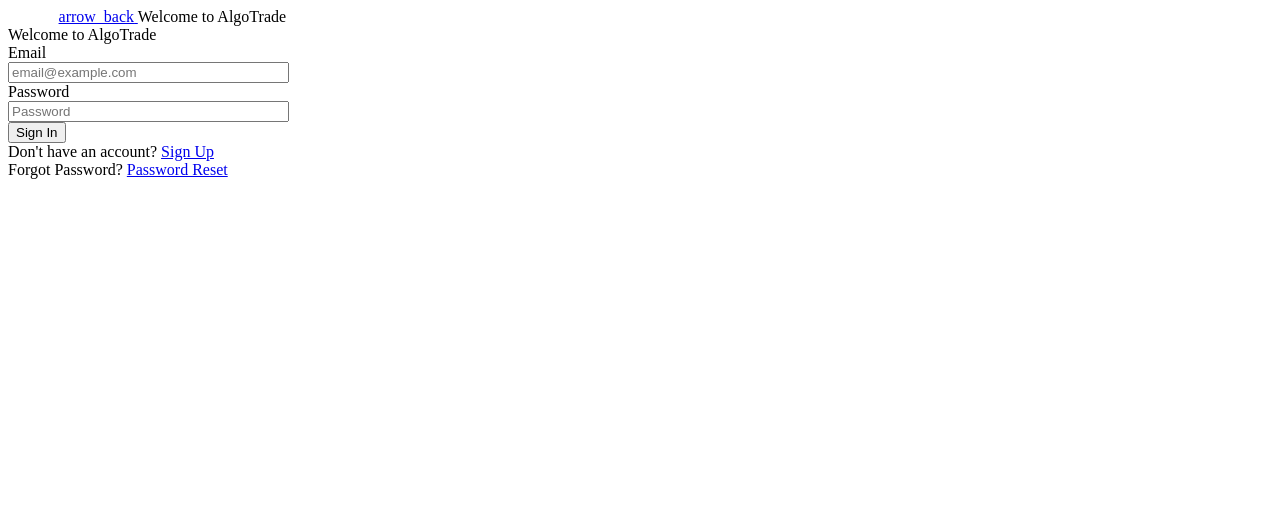
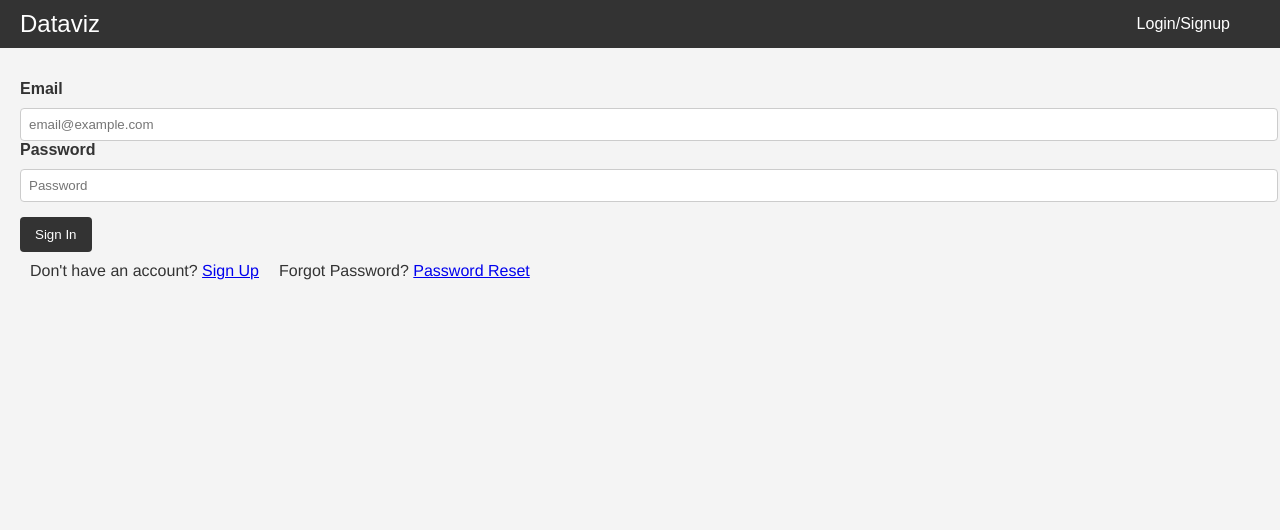
Before and after one commit to technedict/dataviz, a Flask app: page /login in a window 1280 px wide. Shown: the top 530 px of the page. Run offline with Flask 3, Linux system fonts and the light colour scheme; some libraries are stand-ins or nearby versions.

Commit message:
Updated auth pages

```diff
--- a/app/static/css/style.css
+++ b/app/static/css/style.css
@@ -78,6 +78,7 @@ label {
 
 input[type="file"],
 input[type="text"],
+input[type="password"],
 select {
     width: 100%;
     padding: 8px;
@@ -87,7 +88,8 @@ select {
 }
 
 
-button.btn {
+button.btn,
+input[type="submit"] {
     background-color: #333;
     color: #fff;
     padding: 10px 15px;
@@ -97,8 +99,17 @@ button.btn {
     cursor: pointer;
 }
 
-button.btn:hover {
+button.btn:hover,
+input[type="submit"]:hover {
     background-color: #555;
+}
+
+.row-center{
+    display: inline;
+    text-align: center;
+    font-family: 'Franklin Gothic Medium', 'Arial Narrow', Arial, sans-serif;
+    float: left;
+    padding: 10px;
 }
 
 .message {
--- a/app/templates/auth/signin.html
+++ b/app/templates/auth/signin.html
@@ -1,50 +1,6 @@
-<!DOCTYPE html>
-<html lang="en">
-<head>
-	<meta charset="UTF-8">
-	<meta name="viewport" content="width=device-width, initial-scale=1">
-	<link rel="stylesheet" href="{{ url_for('static', filename='/assets/ms_icons/icons.css') }}">
-    <link rel="stylesheet" href="{{ url_for('static', filename='/CSS/global.css') }}">
-    <link rel="stylesheet" href="{{ url_for('static', filename='/CSS/main.css') }}">
-    <link rel="stylesheet" href="{{ url_for('static', filename='/CSS/main.mdc.sm.css') }}">
-    <link rel="stylesheet" href="{{ url_for('static', filename='/CSS/main.mdc.md.css') }}">
-    <link rel="stylesheet" href="{{ url_for('static', filename='/CSS/main.mdc.lg.css') }}">
-    <link rel="stylesheet" href="{{ url_for('static', filename='/CSS/main.mdc.xl.css') }}">
-    <link rel="stylesheet" href="{{ url_for('static', filename='/CSS/main.mdc.xxl.css') }}">
-	<script src="https://kit.fontawesome.com/92e004f315.js" crossorigin="anonymous"></script>
-	<title>Authentication</title>
-</head>
-<body class="app" id="auth_root">
-	<header class="app-header -hidden"></header>
-	<main class="route col-left active" id="get-started">
-		<div class="row-center mdc-ss mdc -gap-md -pyt-md occupy-x -justify-left" style="padding-left: 4%;padding-right:4%">
-			<a href="{{ url_for('auth.login') }}" class="button app-navlink icon-button" data-route="home">
-				<span class="ms-rounded">arrow_back</span>
-			</a>
-			<span class="subtitle-text-xs mdc lg-xl-xxl-hidden bold-text">Welcome to AlgoTrade</span>
-		</div>
-		<section class="auth-section mdc br col-2">
-			<!--
-					Auth container wraps the main parent container of both the signup and login forms.
-					It has a shadow applied to it for a nice popup effect on lg, xl & xxl screens.
-			-->
-			<div class="auth-container col-center mdc-ss mdc -pxl-sm -pxr-sm -pyt-lg -pyb-md">
-				<div class="col-center -gap-md occupy-x">
-					<!--
-							This is the main parent wrapper for the tab content container which is parent to individual forms
-							it has a display type of grid and allows for content switching efficiently, which also is made possible by
-							toggling an `active` css classname on a form to hide one and show the other and so on.
-					-->
-					<div class="tab-content-wrapper">
-						<div class="tab-content col-center -gap-md form-type active" data-tab="login-form">
-							<span class="subtitle-text-sm mdc sm-md-hidden bold-text">Welcome to AlgoTrade</span>
-							{% with messages = get_flashed_messages(with_categories=True) %}
-								{% if messages %}
-									{% for category, message in messages %}
-									<div class="body-text-sm notification-text {{category}}">{{ message }}</div>
-									{% endfor %}
-								{% endif %}
-							{% endwith %}
+{% extends "layout.html" %}
+
+{% block content %}
 	<form id="login-form" action="" method="POST">
 		{{ form.hidden_tag() }}
 		<div class="col-center -gap-md">
@@ -86,16 +42,7 @@
 		<a href="{{ url_for('auth.register') }}" id="login">Sign Up</a>
 	</div>
 	<div class="row-center -gap-xs occupy-x">
-								<span class="body-text-sm" style="color: var(--light)">Forgot Password?</span>
+		<span class="body-text-sm" style="color: var(--light)"> Forgot Password?</span>
 		<a href="{{ url_for('auth.reset_password_request') }}" id="login">Password Reset</a>
 	</div>
-						</div>
-					</div>
-				</div>
-			</div>
-		</section>
-	</main>
-	<script src="{{ url_for('static', filename='/JS/main.js') }}"></script>
-</body>
-
-</html>
+{% endblock %}
--- a/app/templates/auth/signup.html
+++ b/app/templates/auth/signup.html
@@ -102,4 +102,8 @@
 			</div>
 		</div>
 	</form>
+	<div class="row-center -gap-xs occupy-x">
+		<span class="body-text-sm" style="color: var(--light)">Already have an account?</span>
+		<a href="{{ url_for('auth.login') }}" id="login">Sign In</a>
+	</div>
 {% endblock %}
--- a/app/templates/layout.html
+++ b/app/templates/layout.html
@@ -3,14 +3,14 @@
 <head>
     <meta charset="UTF-8">
     <meta name="viewport" content="width=device-width, initial-scale=1.0">
-    <title>{% block title %}Data Analysis Platform{% endblock %}</title>
+    <title>{% block title %}Dataviz{% endblock %}</title>
     <link rel="stylesheet" href="{{ url_for('static', filename='css/style.css') }}">
 </head>
 <body>
     <header>
         <nav>
             <div class="nav-wrapper">
-                <a href="{{ url_for('home.main') }}" class="brand-logo">Data Analysis Platform</a>
+                <a href="{{ url_for('home.main') }}" class="brand-logo">Dataviz</a>
                 <ul id="nav-mobile" class="right hide-on-med-and-down">
                     {%if current_user.is_authenticated%}
                     <li><a href="{{ url_for('upload.main') }}">Upload Data</a></li>
```
Also changed, not shown: data.py (added, +7 -0 lines). Lines whose indentation alone changed are shown as unchanged.
